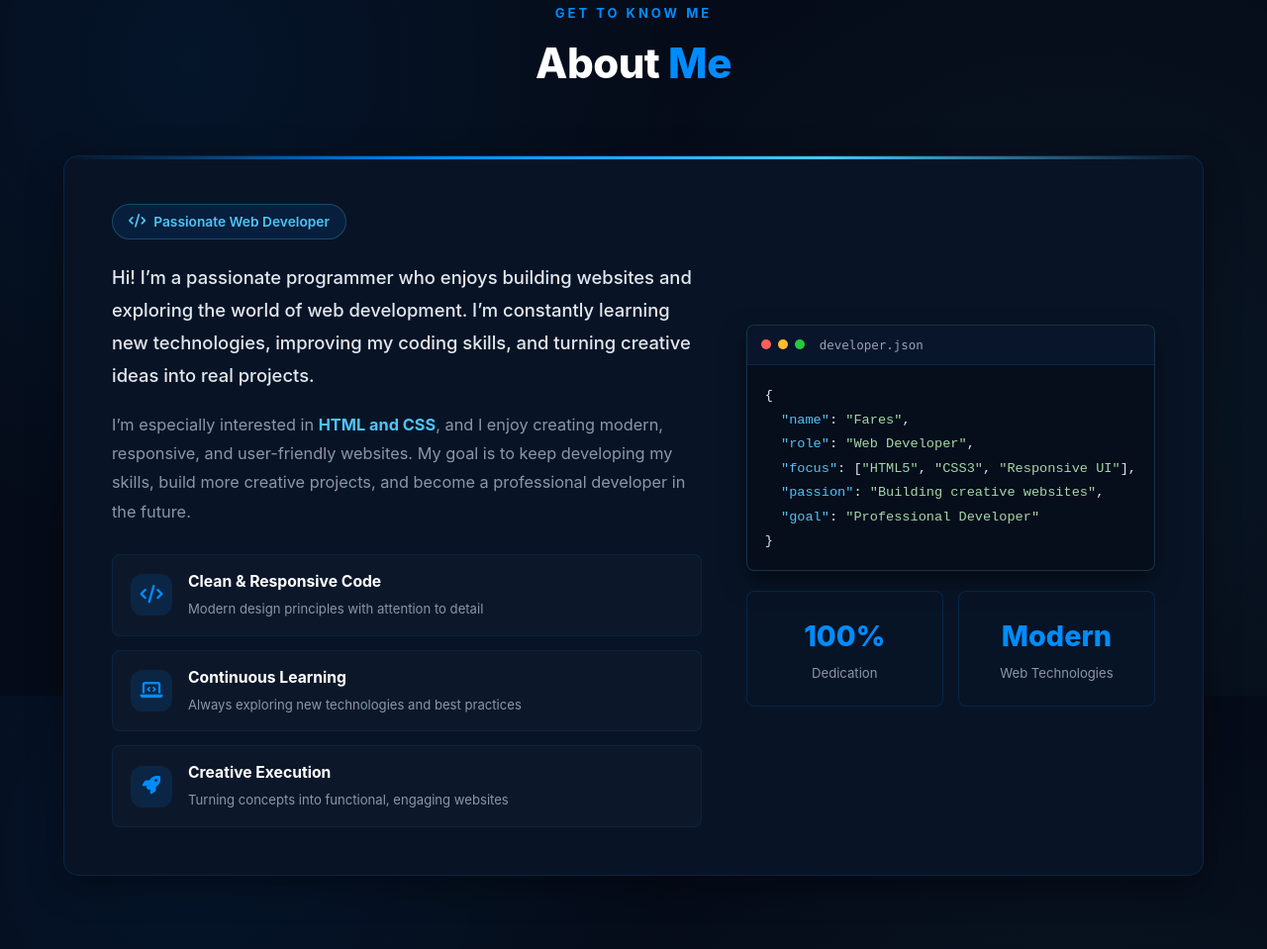
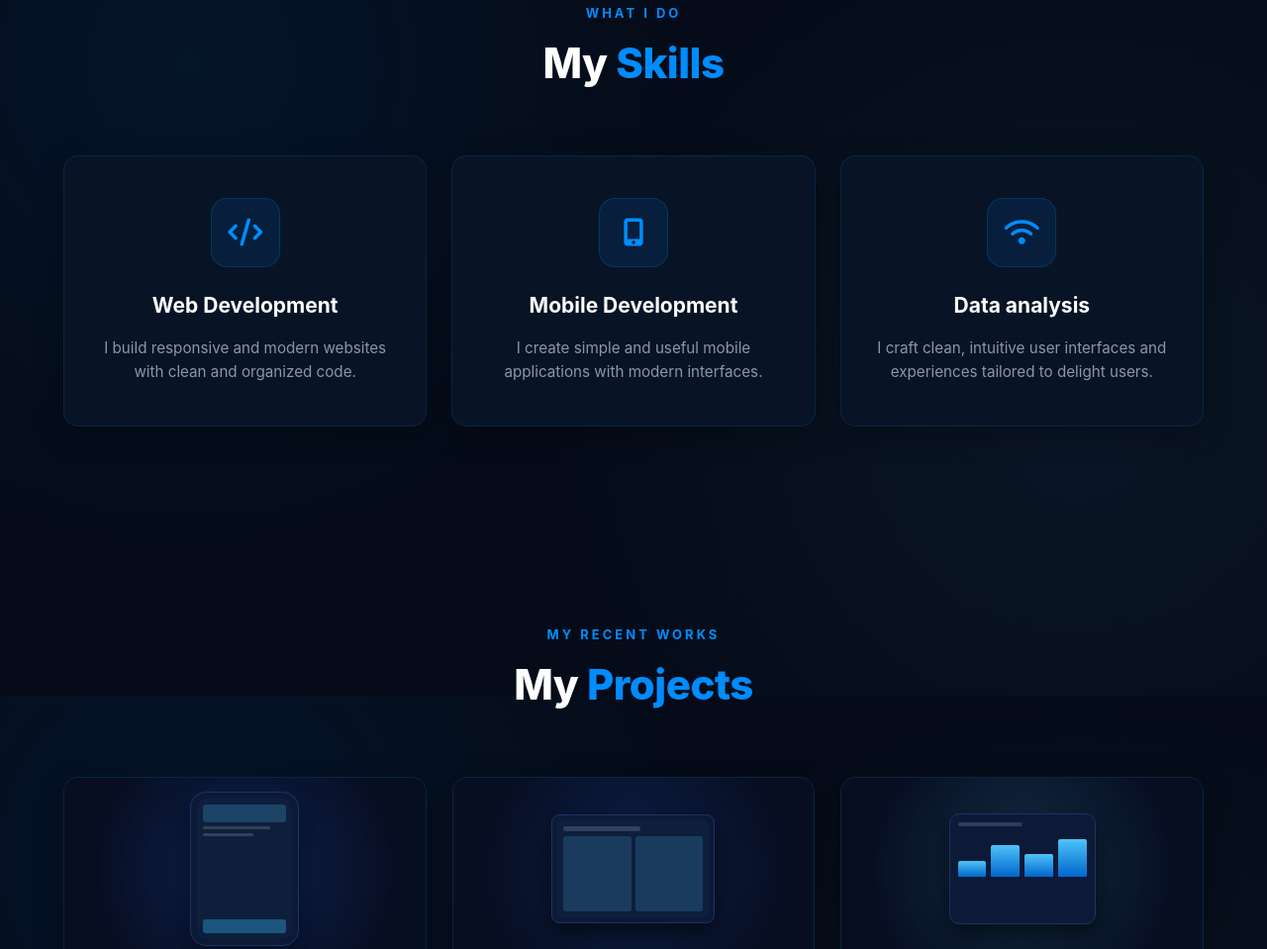
Before and after one commit to Fares225/Portfolio-Fares300, a plain HTML site: page index.html in a window 1280 px wide. Shown: the part 897-1856 px from the top of the page at 99% size. Drawn offline with Linux system fonts and the light colour scheme.

Commit message:
Remove About Me section from index.html
Removed 'About Me' section and its related content from the HTML file.

```diff
--- a/index.html
+++ b/index.html
@@ -33,7 +33,6 @@
 
       <ul class="nav-links">
         <li><a href="#home">Home</a></li>
-        <li><a href="#about">About me</a></li>
         <li><a href="#skills">Skills</a></li>
         <li><a href="#Projects">Projects</a></li>
         <li><a href="#Contacts">Contacts</a></li>
@@ -70,99 +69,6 @@
 
       <div class="profile-image">
         <img src="1789567890028.jpg" alt="Fares Profile Photo">
-      </div>
-    </div>
-
-  </section>
-
-  <!-- About Me Section -->
-  <section id="about" class="section about">
-
-    <div class="section-title">
-      <p>GET TO KNOW ME</p>
-      <h2>About <span>Me</span></h2>
-    </div>
-
-    <div class="about-container">
-      <div class="about-card">
-        <div class="about-text-content">
-          <div class="about-badge">
-            <i class="fa-solid fa-code"></i> Passionate Web Developer
-          </div>
-
-          <p class="about-intro">
-            Hi! I’m a passionate programmer who enjoys building websites and exploring the world of web development. I’m
-            constantly learning new technologies, improving my coding skills, and turning creative ideas into real
-            projects.
-          </p>
-
-          <p class="about-subtext">
-            I’m especially interested in <strong>HTML and CSS</strong>, and I enjoy creating modern, responsive, and
-            user-friendly websites. My goal is to keep developing my skills, build more creative projects, and become a
-            professional developer in the future.
-          </p>
-
-          <div class="about-highlights">
-            <div class="highlight-item">
-              <div class="highlight-icon">
-                <i class="fa-solid fa-code"></i>
-              </div>
-              <div>
-                <h4>Clean & Responsive Code</h4>
-                <span>Modern design principles with attention to detail</span>
-              </div>
-            </div>
-
-            <div class="highlight-item">
-              <div class="highlight-icon">
-                <i class="fa-solid fa-laptop-code"></i>
-              </div>
-              <div>
-                <h4>Continuous Learning</h4>
-                <span>Always exploring new technologies and best practices</span>
-              </div>
-            </div>
-
-            <div class="highlight-item">
-              <div class="highlight-icon">
-                <i class="fa-solid fa-rocket"></i>
-              </div>
-              <div>
-                <h4>Creative Execution</h4>
-                <span>Turning concepts into functional, engaging websites</span>
-              </div>
-            </div>
-          </div>
-        </div>
-
-        <div class="about-details-card">
-          <div class="code-terminal-card">
-            <div class="terminal-header">
-              <span class="dot red"></span>
-              <span class="dot yellow"></span>
-              <span class="dot green"></span>
-              <span class="terminal-title">developer.json</span>
-            </div>
-            <pre class="terminal-body"><code>{
-  <span class="t-key">"name"</span>: <span class="t-string">"Fares"</span>,
-  <span class="t-key">"role"</span>: <span class="t-string">"Web Developer"</span>,
-  <span class="t-key">"focus"</span>: [<span class="t-string">"HTML5"</span>, <span class="t-string">"CSS3"</span>, <span class="t-string">"Responsive UI"</span>],
-  <span class="t-key">"passion"</span>: <span class="t-string">"Building creative websites"</span>,
-  <span class="t-key">"goal"</span>: <span class="t-string">"Professional Developer"</span>
-}</code></pre>
-          </div>
-
-          <div class="about-stats-grid">
-            <div class="about-stat-box">
-              <div class="stat-number">100%</div>
-              <div class="stat-label">Dedication</div>
-            </div>
-            <div class="about-stat-box">
-              <div class="stat-number">Modern</div>
-              <div class="stat-label">Web Technologies</div>
-            </div>
-          </div>
-        </div>
       </div>
     </div>
 
```
